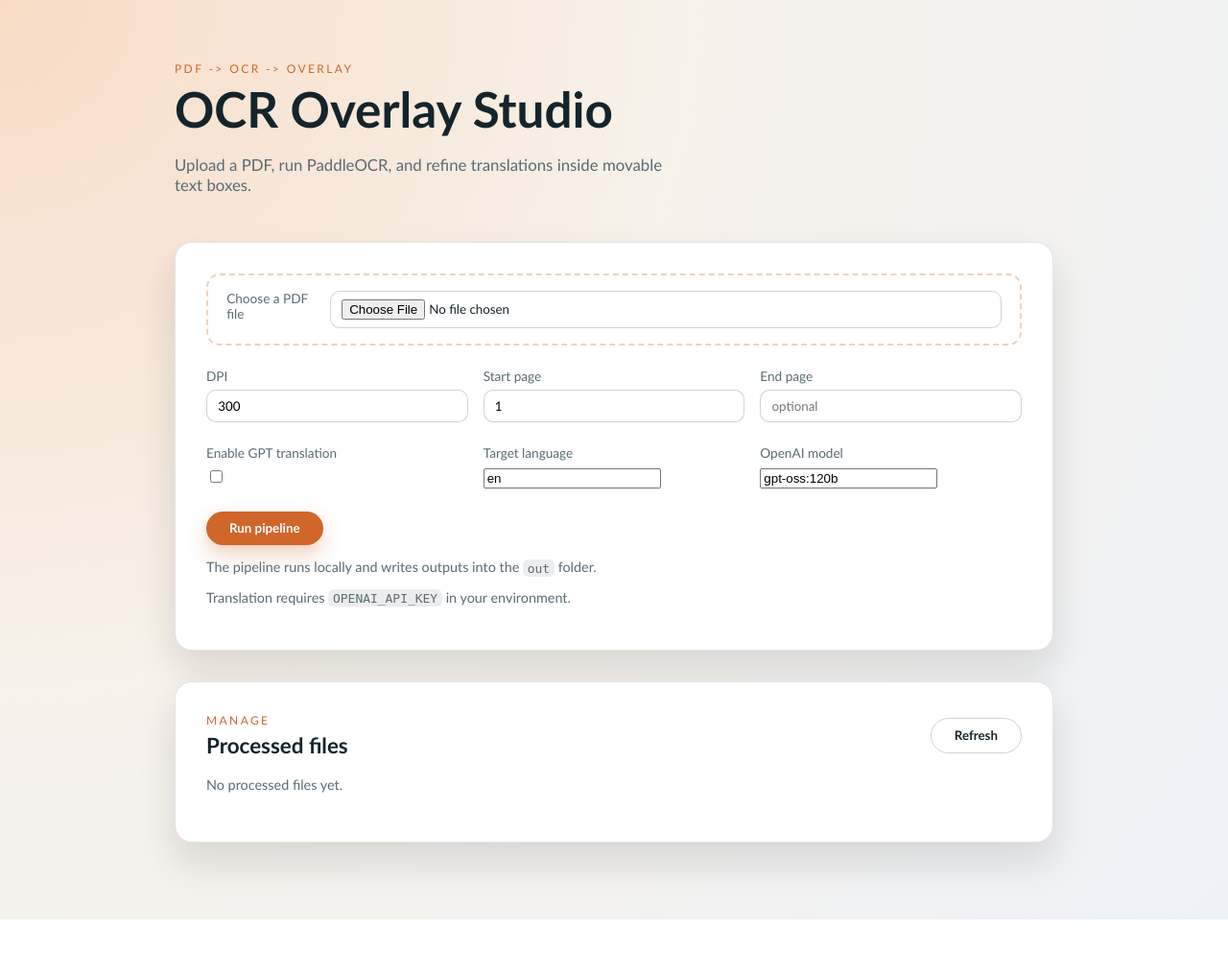
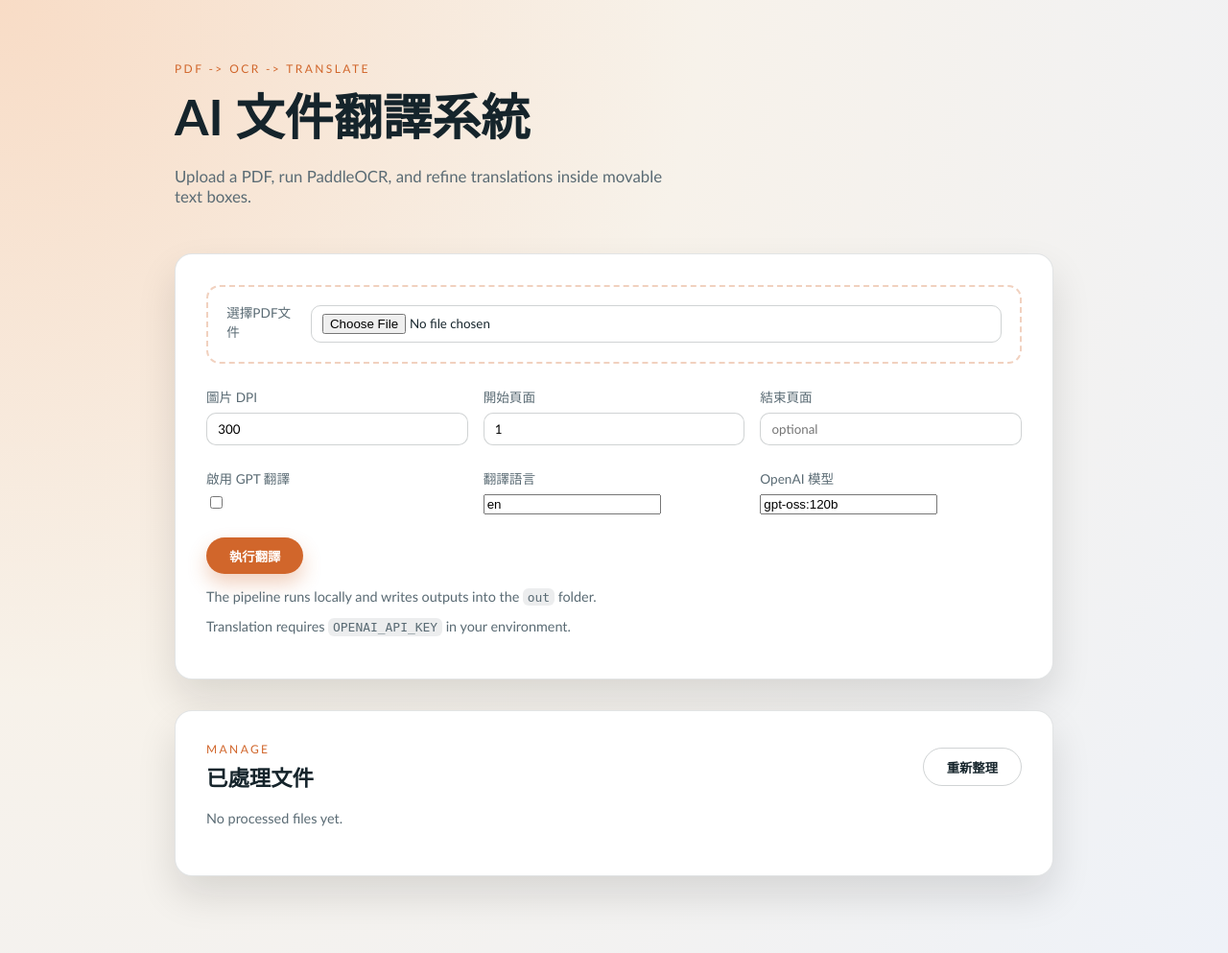
Before and after one commit to RyanHuang781245/pdf_ocr_translate, a Flask app: page / in a window 1280 px wide. Shown: the whole page at 96% size. Before the commit the page ends 958 px from the top, so only its background shows below. Run offline with Flask 3, Linux system fonts and the light colour scheme; data that the repository does not hold is empty.

Commit message:
change index.html language to chinese

```diff
--- a/templates/index.html
+++ b/templates/index.html
@@ -3,14 +3,14 @@
   <head>
     <meta charset="utf-8" />
     <meta name="viewport" content="width=device-width, initial-scale=1" />
-    <title>OCR Overlay Studio</title>
+    <title>AI 文件翻譯系統</title>
     <link rel="stylesheet" href="{{ url_for('static', filename='app.css') }}" />
   </head>
   <body class="home">
     <main class="shell">
       <header class="hero">
-        <p class="eyebrow">PDF -> OCR -> Overlay</p>
-        <h1>OCR Overlay Studio</h1>
+        <p class="eyebrow">PDF -> OCR -> Translate</p>
+        <h1>AI 文件翻譯系統</h1>
         <p class="lede">
           Upload a PDF, run PaddleOCR, and refine translations inside movable text boxes.
         </p>
@@ -18,38 +18,38 @@
       <section class="upload-card">
         <form method="post" enctype="multipart/form-data" action="{{ url_for('upload') }}">
           <label class="file-input">
-            <span>Choose a PDF file</span>
+            <span>選擇PDF文件</span>
             <input type="file" name="pdf" accept="application/pdf" required />
           </label>
           <div class="form-grid">
             <label>
-              <span>DPI</span>
+              <span>圖片 DPI</span>
               <input type="number" name="dpi" value="300" min="72" max="600" />
             </label>
             <label>
-              <span>Start page</span>
+              <span>開始頁面</span>
               <input type="number" name="start" value="1" min="1" />
             </label>
             <label>
-              <span>End page</span>
+              <span>結束頁面</span>
               <input type="number" name="end" placeholder="optional" min="1" />
             </label>
           </div>
           <div class="form-grid">
             <label>
-              <span>Enable GPT translation</span>
+              <span>啟用 GPT 翻譯</span>
               <input type="checkbox" name="translate" />
             </label>
             <label>
-              <span>Target language</span>
+              <span>翻譯語言</span>
               <input type="text" name="target_lang" value="en" />
             </label>
             <label>
-              <span>OpenAI model</span>
+              <span>OpenAI 模型</span>
               <input type="text" name="model" value="gpt-oss:120b" />
             </label>
           </div>
-          <button class="primary" type="submit">Run pipeline</button>
+          <button class="primary" type="submit">執行翻譯</button>
         </form>
         <p class="hint">
           The pipeline runs locally and writes outputs into the <code>out</code> folder.
@@ -60,9 +60,9 @@
         <div class="jobs-header">
           <div>
             <p class="eyebrow">Manage</p>
-            <h2>Processed files</h2>
+            <h2>已處理文件</h2>
           </div>
-          <button id="jobsRefresh" class="ghost" type="button">Refresh</button>
+          <button id="jobsRefresh" class="ghost" type="button">重新整理</button>
         </div>
         <div id="jobsEmpty" class="hint">No processed files yet.</div>
         <div id="jobsList" class="jobs-list"></div>
```
